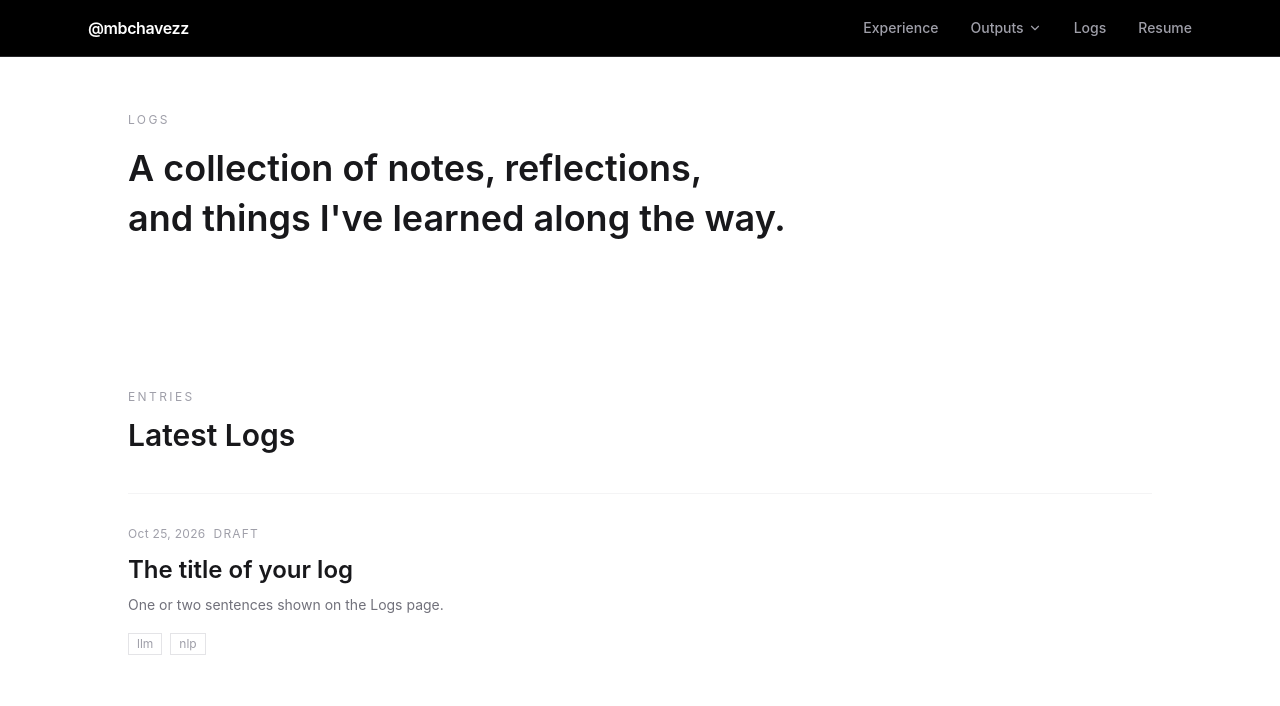
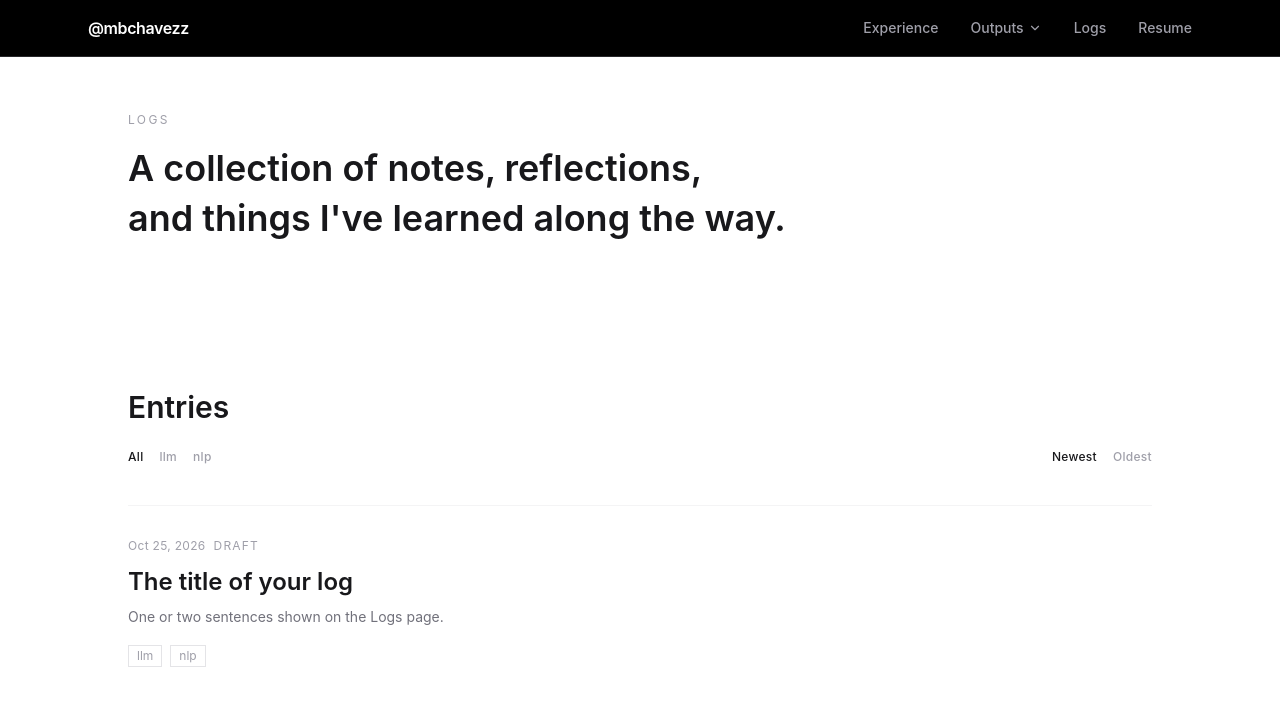
Before and after one commit to mbchavez27/mbchavezzportfolio, a React (Vite) app: page /logs in a window 1280 px wide. Shown: the top 706 px of the page. Built offline with nearby package versions, Linux system fonts and the light colour scheme.

Commit message:
feat(logs): add a minimal tag filter and date sort under the Entries heading
Text-only controls (All and each tag; Newest and Oldest) live in the URL as
?tag= and ?sort=, so filtered views can be shared. Unknown values fall back to
all logs, newest first. The list heading is now just "Entries".

```diff
--- /dev/null
+++ b/src/features/logs/components/LogControls.tsx
@@ -0,0 +1,53 @@
+import type { LogSort } from "../domain/logs.domain";
+
+type Props = {
+  tags: readonly string[];
+  activeTag?: string;
+  sort: LogSort;
+  onSelectTag: (tag: string | undefined) => void;
+  onSelectSort: (sort: LogSort) => void;
+};
+
+const SORT_OPTIONS: readonly { value: LogSort; label: string }[] = [
+  { value: "newest", label: "Newest" },
+  { value: "oldest", label: "Oldest" },
+];
+
+function Option({ label, isActive, onSelect }: { label: string; isActive: boolean; onSelect: () => void }) {
+  return (
+    <button
+      type="button"
+      aria-pressed={isActive}
+      onClick={onSelect}
+      className={`font-body text-xs tracking-wide transition-colors duration-200 cursor-pointer ${
+        isActive ? "text-zinc-900" : "text-zinc-400 hover:text-zinc-700"
+      }`}
+    >
+      {label}
+    </button>
+  );
+}
+
+/** Minimal text-only tag filter and date sort for the Logs list. */
+export default function LogControls({ tags, activeTag, sort, onSelectTag, onSelectSort }: Props) {
+  return (
+    <div className="flex flex-wrap items-center justify-between gap-x-8 gap-y-3 mb-10">
+      <div role="group" aria-label="Filter by tag" className="flex flex-wrap items-center gap-x-4 gap-y-2">
+        <Option label="All" isActive={!activeTag} onSelect={() => onSelectTag(undefined)} />
+        {tags.map((tag) => (
+          <Option key={tag} label={tag} isActive={activeTag === tag} onSelect={() => onSelectTag(tag)} />
+        ))}
+      </div>
+      <div role="group" aria-label="Sort by date" className="flex items-center gap-4">
+        {SORT_OPTIONS.map((option) => (
+          <Option
+            key={option.value}
+            label={option.label}
+            isActive={sort === option.value}
+            onSelect={() => onSelectSort(option.value)}
+          />
+        ))}
+      </div>
+    </div>
+  );
+}
--- a/src/features/logs/components/LogList.tsx
+++ b/src/features/logs/components/LogList.tsx
@@ -1,3 +1,4 @@
+import type { ReactNode } from "react";
 import { motion } from "motion/react";
 import { Link } from "react-router";
 import Tag from "@/components/atoms/Tag";
@@ -13,13 +14,23 @@ export type LogListEntry = {
   readonly draft: boolean;
 };
 
-export default function LogList({ entries }: { entries: readonly LogListEntry[] }) {
+type Props = {
+  entries: readonly LogListEntry[];
+  /** Filter and sort controls, rendered under the heading. */
+  controls: ReactNode;
+};
+
+export default function LogList({ entries, controls }: Props) {
   return (
     <section className="px-6 sm:px-10 md:px-24 lg:px-32 pt-16 pb-32">
-      <motion.div {...revealOnScroll()} className="mb-10">
-        <p className="font-body text-xs text-zinc-400 tracking-[0.2em] uppercase mb-3">Entries</p>
-        <h2 className="font-display text-2xl md:text-3xl font-semibold text-zinc-900">Latest Logs</h2>
-      </motion.div>
+      <motion.h2
+        {...revealOnScroll()}
+        className="font-display text-2xl md:text-3xl font-semibold text-zinc-900 mb-6"
+      >
+        Entries
+      </motion.h2>
+
+      {controls}
 
       {entries.length === 0 ? (
         <p className="font-body inline-flex text-sm border border-dashed border-zinc-200 text-zinc-400 px-4 py-3">
@@ -34,9 +45,9 @@ export default function LogList({ entries }: { entries: readonly LogListEntry[]
                   {entry.dateLabel}
                   {entry.draft && <span className="ml-2 text-primary uppercase tracking-widest">Draft</span>}
                 </p>
-                <h2 className="font-display text-xl md:text-2xl font-semibold text-zinc-900 group-hover:text-primary transition-colors duration-200 mb-2">
+                <h3 className="font-display text-xl md:text-2xl font-semibold text-zinc-900 group-hover:text-primary transition-colors duration-200 mb-2">
                   {entry.title}
-                </h2>
+                </h3>
                 <p className="font-body text-sm text-zinc-500 leading-relaxed mb-4">{entry.summary}</p>
                 {entry.tags.length > 0 && (
                   <div className="flex flex-wrap gap-2">
--- a/src/features/logs/containers/LogListContainer.tsx
+++ b/src/features/logs/containers/LogListContainer.tsx
@@ -1,10 +1,22 @@
+import { useSearchParams } from "react-router";
+import LogControls from "../components/LogControls";
 import LogList from "../components/LogList";
 import { logs } from "../data/logs.data";
 import { logPath } from "../domain/log-paths";
-import { formatLogDate, newestFirst, visibleLogs } from "../domain/logs.domain";
+import { parseLogQuery, toSearchParams, type LogQuery } from "../domain/log-query";
+import { filterByTag, formatLogDate, sortByDate, tagsOf, visibleLogs, type LogSort } from "../domain/logs.domain";
 
 export default function LogListContainer() {
-  const entries = newestFirst(visibleLogs(logs, import.meta.env.DEV)).map((log) => ({
+  const [params, setParams] = useSearchParams();
+  const published = visibleLogs(logs, import.meta.env.DEV);
+  const tags = tagsOf(published);
+  const query = parseLogQuery(params, tags);
+
+  const updateQuery = (next: LogQuery) => setParams(toSearchParams(next), { replace: true, preventScrollReset: true });
+  const selectTag = (tag: string | undefined) => updateQuery({ ...query, tag });
+  const selectSort = (sort: LogSort) => updateQuery({ ...query, sort });
+
+  const entries = sortByDate(filterByTag(published, query.tag), query.sort).map((log) => ({
     slug: log.slug,
     href: logPath(log.slug),
     title: log.title,
@@ -14,5 +26,18 @@ export default function LogListContainer() {
     draft: log.draft,
   }));
 
-  return <LogList entries={entries} />;
+  return (
+    <LogList
+      entries={entries}
+      controls={
+        <LogControls
+          tags={tags}
+          activeTag={query.tag}
+          sort={query.sort}
+          onSelectTag={selectTag}
+          onSelectSort={selectSort}
+        />
+      }
+    />
+  );
 }
--- /dev/null
+++ b/src/features/logs/domain/log-query.ts
@@ -0,0 +1,27 @@
+import * as z from "zod/mini";
+import type { LogSort } from "./logs.domain";
+
+/** The Logs list view chosen through the URL, e.g. /logs?tag=llm&sort=oldest. */
+export type LogQuery = { readonly tag?: string; readonly sort: LogSort };
+
+const TAG_PARAM = "tag";
+const SORT_PARAM = "sort";
+const sortSchema = z.enum(["newest", "oldest"]);
+
+/** Reads the view from search params; unknown tags or sorts fall back to all logs, newest first. */
+export function parseLogQuery(params: URLSearchParams, knownTags: readonly string[]): LogQuery {
+  const tag = params.get(TAG_PARAM) ?? undefined;
+  const sort = sortSchema.safeParse(params.get(SORT_PARAM));
+  return {
+    tag: tag && knownTags.includes(tag) ? tag : undefined,
+    sort: sort.success ? sort.data : "newest",
+  };
+}
+
+/** Writes the view back to search params, leaving defaults out so the plain /logs URL stays clean. */
+export function toSearchParams({ tag, sort }: LogQuery): URLSearchParams {
+  const params = new URLSearchParams();
+  if (tag) params.set(TAG_PARAM, tag);
+  if (sort !== "newest") params.set(SORT_PARAM, sort);
+  return params;
+}
--- a/src/features/logs/domain/logs.domain.ts
+++ b/src/features/logs/domain/logs.domain.ts
@@ -67,8 +67,21 @@ export function parseLog(slug: string, raw: string): Log {
   };
 }
 
-export function newestFirst(logs: readonly Log[]): readonly Log[] {
-  return logs.toSorted((a, b) => b.date.localeCompare(a.date) || a.title.localeCompare(b.title));
+export type LogSort = "newest" | "oldest";
+
+export function sortByDate(logs: readonly Log[], order: LogSort): readonly Log[] {
+  const direction = order === "newest" ? -1 : 1;
+  return logs.toSorted((a, b) => direction * a.date.localeCompare(b.date) || a.title.localeCompare(b.title));
+}
+
+/** No tag means every log. */
+export function filterByTag(logs: readonly Log[], tag: string | undefined): readonly Log[] {
+  return tag ? logs.filter((log) => log.tags.includes(tag)) : logs;
+}
+
+/** Every tag used by the given logs, alphabetically, without duplicates. */
+export function tagsOf(logs: readonly Log[]): readonly string[] {
+  return [...new Set(logs.flatMap((log) => log.tags))].toSorted((a, b) => a.localeCompare(b));
 }
 
 /** Drafts are visible while developing locally and hidden from the published site. */
```
